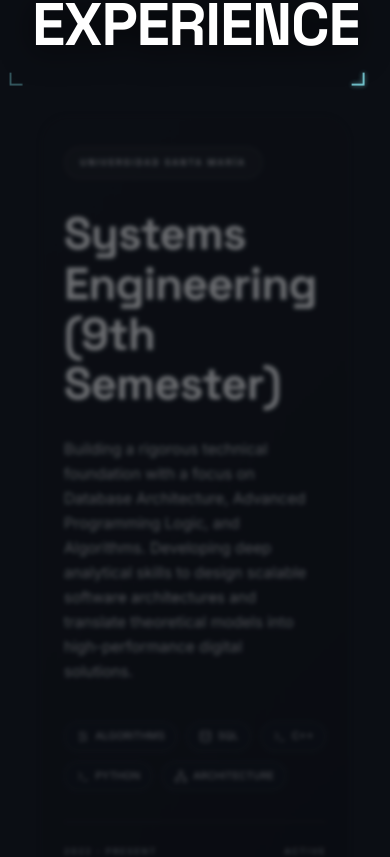
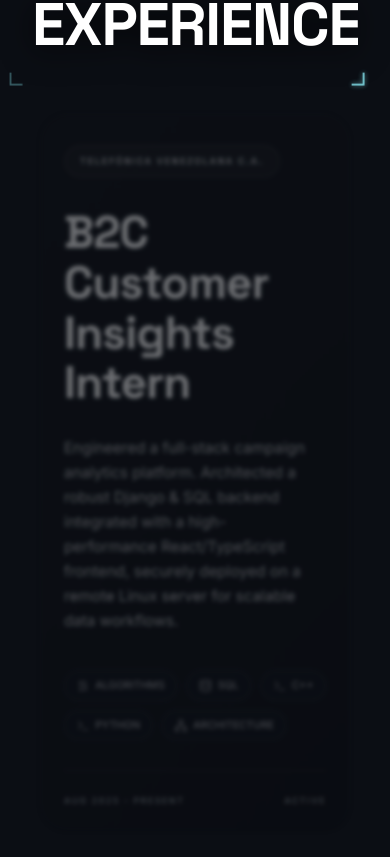
Before and after one commit to Aoshi346/Personal_Portfolio, a React (Vite) app: page / in a window 390 px wide. Shown: the part 947-1804 px from the top of the page. Built offline with nearby package versions, Linux system fonts and the light colour scheme; no server answers; the HTML template or start-up script is replaced by a standard one; a web font is replaced by a local one.

Commit message:
refactor: remove academic HUD element and update professional bio in translations

```diff
--- a/src/components/dom/Hero.tsx
+++ b/src/components/dom/Hero.tsx
@@ -92,7 +92,6 @@ export const Hero = ({ language, isStarted }: HeroProps) => {
   const sigSvgRef = useRef<SVGSVGElement>(null);
 
   // HUD
-  const hudTRRef = useRef<HTMLDivElement>(null);
   const hudBRRef = useRef<HTMLDivElement>(null);
   const hudBracketTRef = useRef<SVGSVGElement>(null);
   const hudBracketBRef = useRef<SVGSVGElement>(null);
@@ -120,7 +119,7 @@ export const Hero = ({ language, isStarted }: HeroProps) => {
 
       // HUD elements
       const hudElements = [
-        hudTRRef.current, hudBRRef.current,
+        hudBRRef.current,
         hudBracketTRef.current, hudBracketBRef.current
       ].filter(Boolean);
       if (hudElements.length) gsap.set(hudElements, { autoAlpha: 0 });
@@ -175,7 +174,7 @@ export const Hero = ({ language, isStarted }: HeroProps) => {
       }, 0.62);
 
       // ── HUD: terminal blink-in via steps(5) ───────────────────────────
-      [hudBracketTRef, hudBracketBRef, hudTRRef, hudBRRef].forEach((ref, i) => {
+      [hudBracketTRef, hudBracketBRef, hudBRRef].forEach((ref, i) => {
         if (!ref.current) return;
         gsap.to(ref.current, {
           autoAlpha: 1, duration: 0.35, ease: "steps(5)", delay: 0.7 + i * 0.11,
@@ -258,7 +257,7 @@ export const Hero = ({ language, isStarted }: HeroProps) => {
         }
 
         // ── HUD magnetic lag: slight delay as they scroll out ─────────
-        [hudTRRef.current, hudBRRef.current,
+        [hudBRRef.current,
         hudBracketTRef.current, hudBracketBRef.current].forEach((el) => {
           if (!el) return;
           gsap.to(el, {
@@ -489,13 +488,7 @@ export const Hero = ({ language, isStarted }: HeroProps) => {
       </div>
 
       {/* ── HUD elements ─────────────────────────────────────────────── */}
-      <div ref={hudTRRef} aria-hidden="true"
-        className="pointer-events-none absolute top-8 right-14 hidden md:flex flex-col items-end gap-1
-                   text-[10px] tracking-[0.18em] text-white/15 badge-font uppercase"
-        style={{ willChange: "transform, opacity" }}>
-        <span>Systems Eng.</span>
-        <span className="text-[var(--primary)]/30">9th Semester</span>
-      </div>
+
 
       <div ref={hudBRRef} aria-hidden="true"
         className="pointer-events-none absolute bottom-12 right-14 hidden md:block
--- a/src/constants/translations.ts
+++ b/src/constants/translations.ts
@@ -5,7 +5,7 @@ export const translations = {
     hero: {
       tag: "AVAILABLE FOR PROJECTS",
       role: "FULL-STACK DEVELOPER",
-      bio: "Systems Engineering student specialized in building modern, high-performance web architectures. Focused on creating agile, stunning, and highly functional user interfaces with React, Django, and modern cloud technologies.",
+      bio: "Full-stack developer specialized in building modern, high-performance web architectures. Focused on creating agile, stunning, and highly functional user interfaces with React, Django, and modern cloud technologies.",
       viewWork: "View Work",
       letsTalk: "Let's Talk",
     },
@@ -15,12 +15,6 @@ export const translations = {
         title: "Experience",
         active: "Active",
         roles: [
-          {
-            role: "Systems Engineering (9th Semester)",
-            company: "Universidad Santa María",
-            date: "2022 - Present",
-            desc: "Building a rigorous technical foundation with a focus on Database Architecture, Advanced Programming Logic, and Algorithms. Developing deep analytical skills to design scalable software architectures and translate theoretical models into high-performance digital solutions.",
-          },
           {
             role: "B2C Customer Insights Intern",
             company: "Telefónica Venezolana C.A.",
@@ -81,7 +75,7 @@ export const translations = {
     hero: {
       tag: "DISPONIBLE PARA PROYECTOS",
       role: "FULL-STACK DEVELOPER",
-      bio: "Estudiante de Ingeniería de Sistemas especializado en la construcción de arquitecturas web modernas y de alto rendimiento. Enfocado en crear interfaces de usuario ágiles, atractivas y altamente funcionales con React, Django y tecnologías modernas.",
+      bio: "Desarrollador Full-stack especializado en la construcción de arquitecturas web modernas y de alto rendimiento. Enfocado en crear interfaces de usuario ágiles, atractivas y altamente funcionales con React, Django y tecnologías modernas.",
       viewWork: "Ver Proyectos",
       letsTalk: "Hablemos",
     },
@@ -91,12 +85,6 @@ export const translations = {
         title: "Experiencia",
         active: "Activo",
         roles: [
-          {
-            role: "Ingeniería de Sistemas (9no Semestre)",
-            company: "Universidad Santa María",
-            date: "2022 - Actualidad",
-            desc: "Construyendo una base técnica rigurosa con un enfoque en Arquitectura de Bases de Datos, Lógica de Programación Avanzada y Algoritmos. Desarrollando habilidades analíticas profundas para diseñar arquitecturas de software escalables y traducir modelos teóricos en soluciones digitales de alto rendimiento.",
-          },
           {
             role: "Pasante de Conocimiento al Cliente B2C",
             company: "Telefónica Venezolana C.A.",
```
